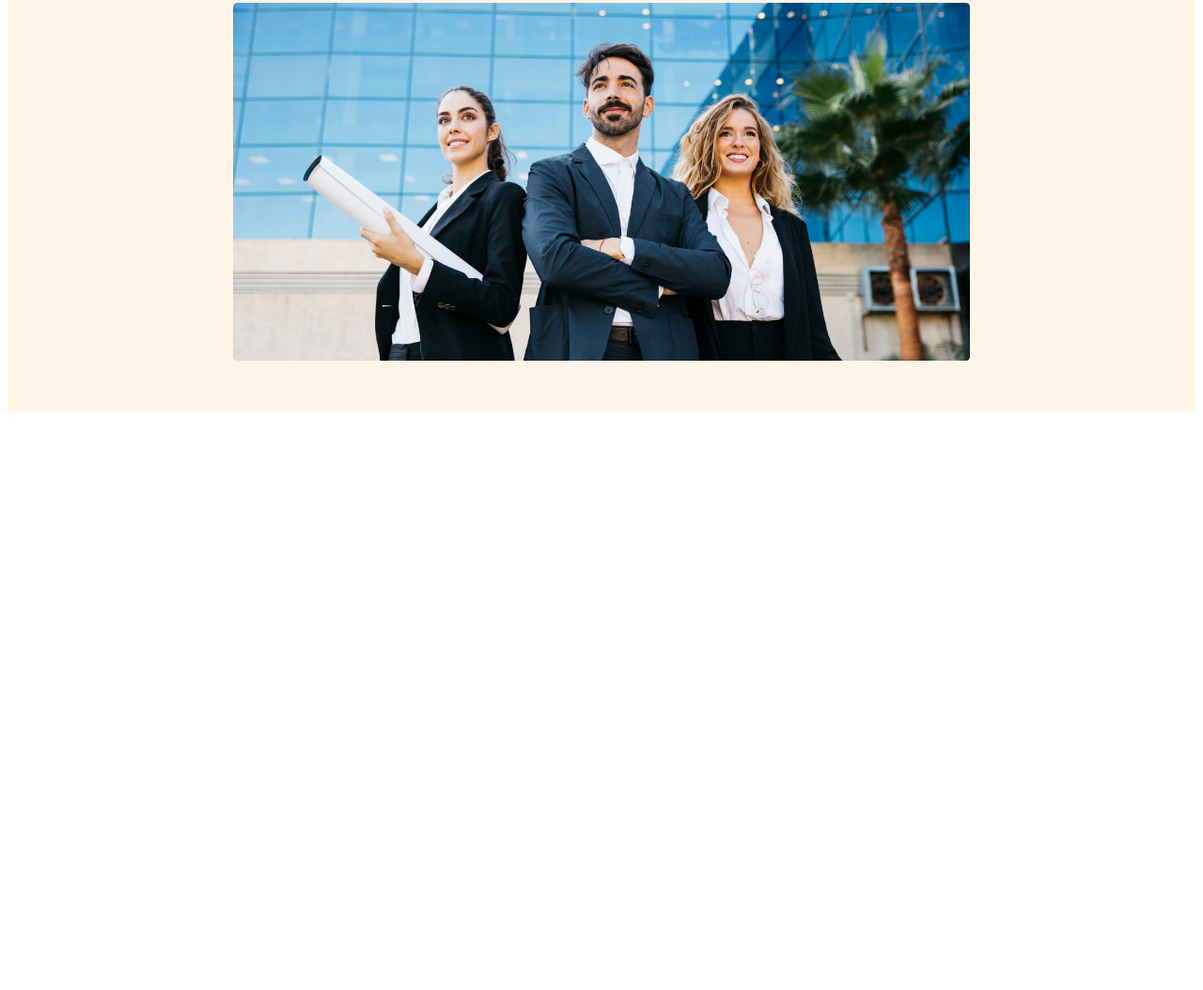
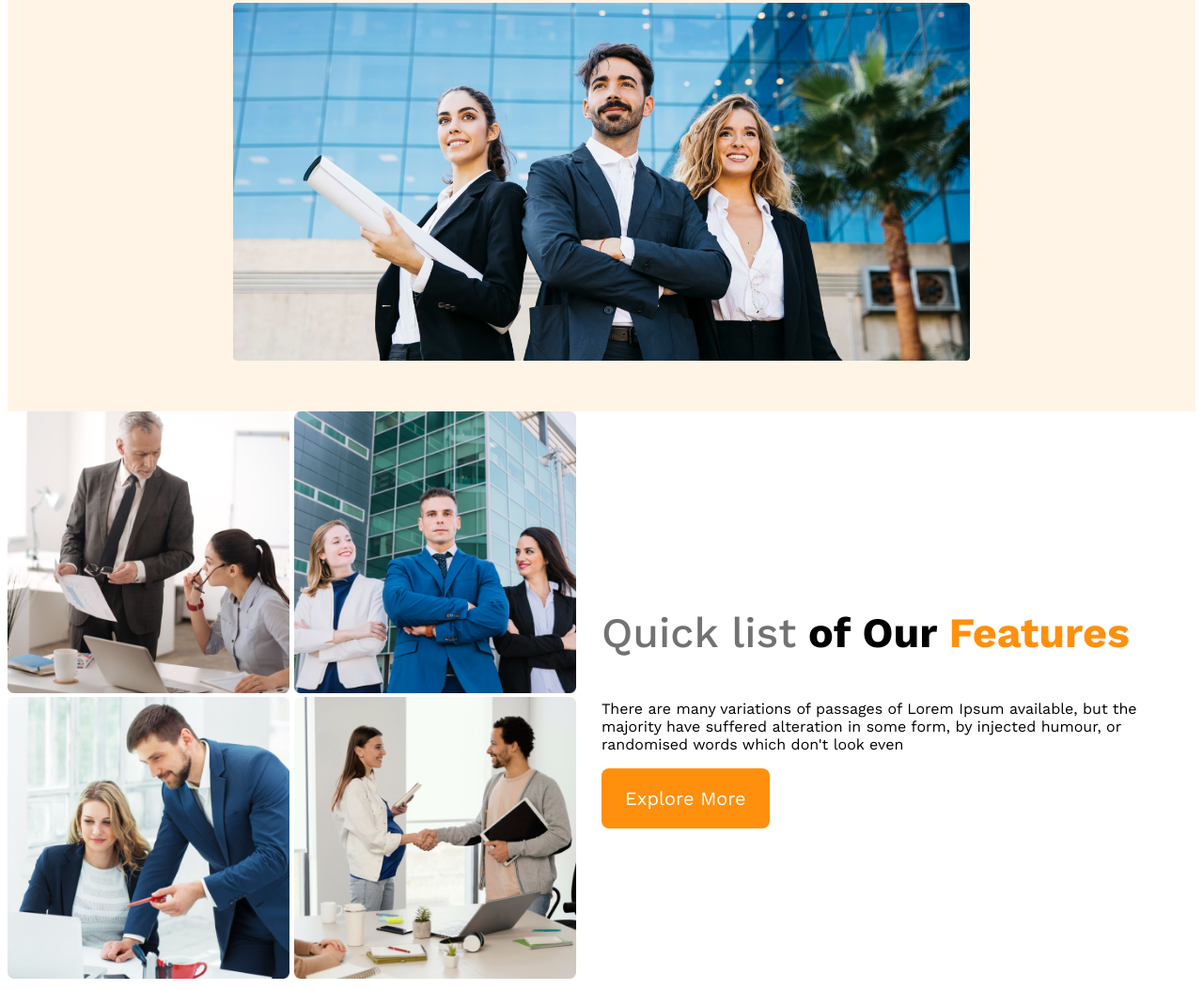
Before and after one commit to 11111Asif/architect-website, a plain HTML site: page index.html in a window 1280 px wide. Shown: the part 573-1627 px from the top of the page at 94% size. Before the commit the page ends 1019 px from the top, so only its background shows below. Drawn offline with nearby package versions, Linux system fonts and the light colour scheme.

Commit message:
features content added

```diff
--- a/index.html
+++ b/index.html
@@ -30,5 +30,22 @@
             </div>
         </header>
         <!-- header end -->
+        <main>
+            <!-- teams sections start -->
+            <section class="teams-container">
+                <div class="teams-img-container">
+                    <img src="team1.png" alt="">
+                    <img src="team2.png" alt="">
+                    <img src="team3.png" alt="">
+                    <img src="team4.png" alt="">
+
+                </div>
+                <div class="teams-content">
+                    <h3 class="teams-title"><span class="quick-list">Quick list</span> <span>of Our</span> <span class="text-features">Features</span></h3>
+                    <p class="teams-description">There are many variations of passages of Lorem Ipsum available, but the majority have suffered alteration in some form, by injected humour, or randomised words which don't look even</p>
+                    <button class="btn-primary">Explore More</button>
+                </div>
+            </section>
+            </main>
 </body>
 </html>
--- a/style.css
+++ b/style.css
@@ -66,6 +66,41 @@ nav li a{
     width: 100%;
 }
 
+/* main style */
+main{
+   max-width: 1440px;
+   margin: 0 auto;
+
+}
+
+/* teams style */
+
+.teams-container{
+    display: grid;
+    align-items: center;
+    grid-template-columns: repeat(2, 1fr);
+}
+.teams-img-container img{
+    width: 300px;
+    gap: 1.5rem;
+}
+..teams-content {
+    padding-left: 70px;
+    padding-right: 70px;
+}
+.teams-title {
+    font-size: 2.8rem;
+}
+.teams-title .quick-list{
+    color: #727272;
+    font-weight: 500;
+}
+.teams-title .text-features{
+    color: #FF900E;
+    font-weight: 700;
+}
+
+
 /* responsive media queries */
 /* mobile devices */
 @media screen and (max-width: 576px) {
```
